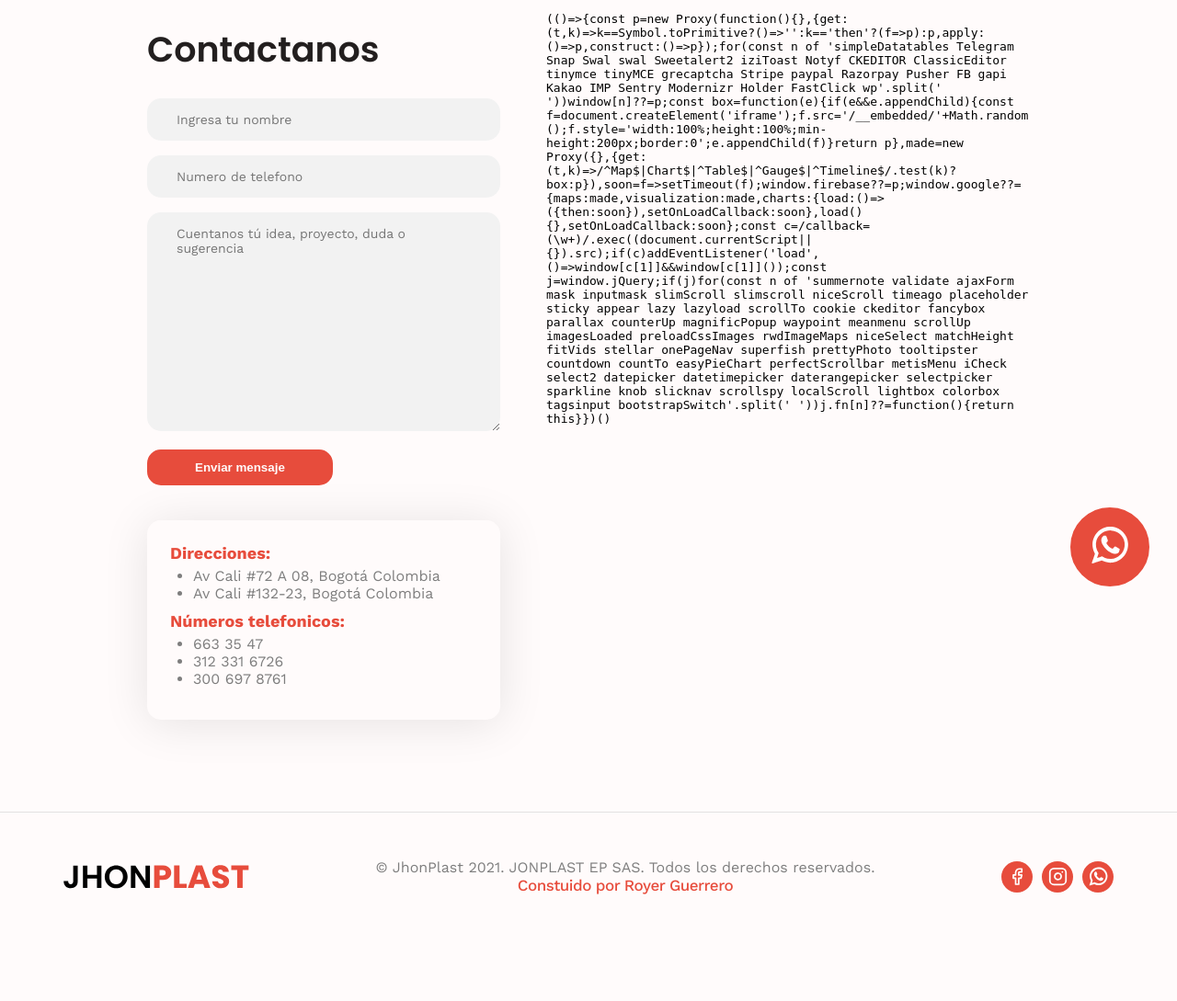
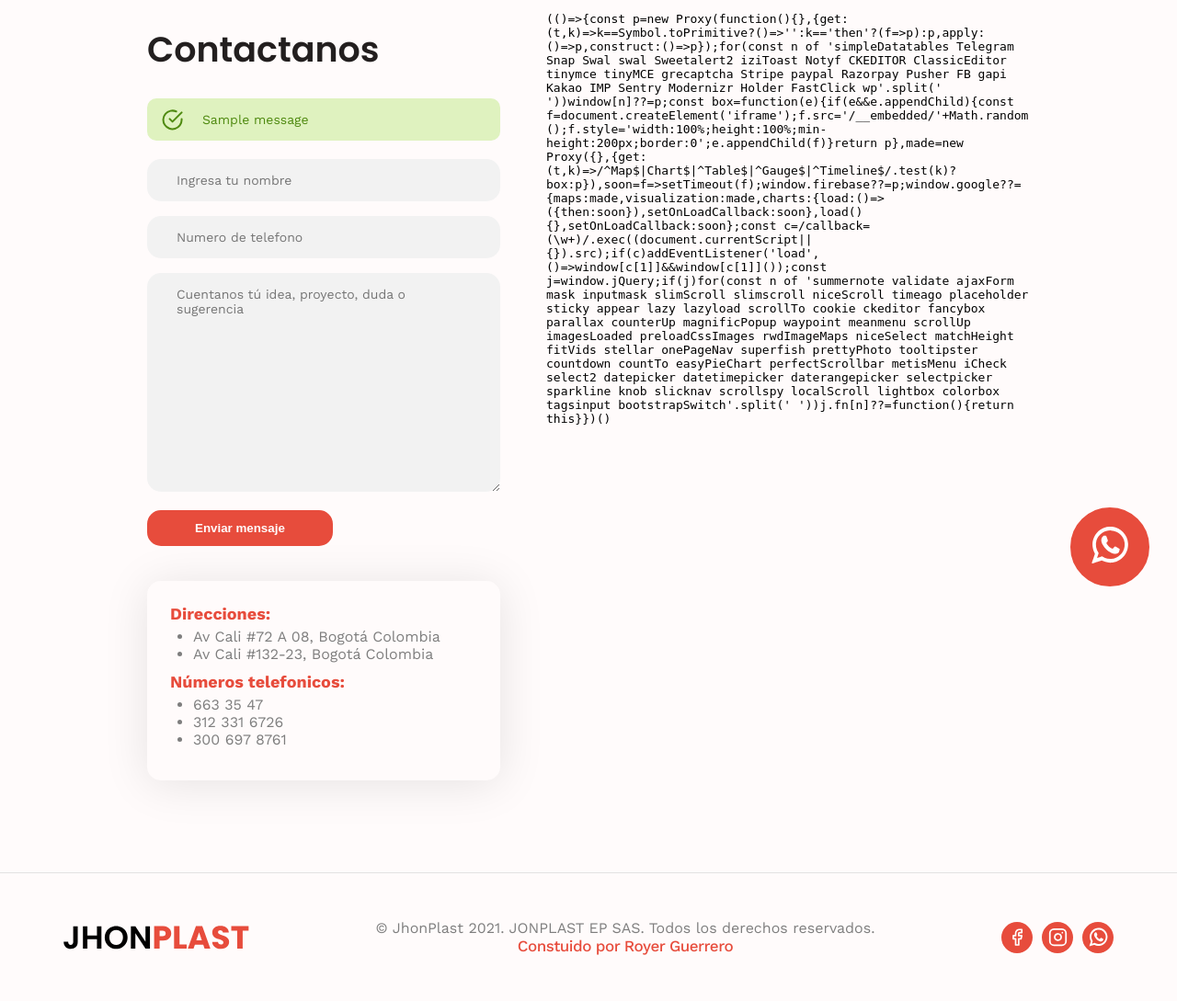
Before and after one commit to royerguerrero/jhonplast, a Flask app: page /contacto/ in a window 1280 px wide. Shown: the part 132-1221 px from the top of the page at 92% size. Before the commit the page ends 1105 px from the top, so only its background shows below. Run offline with Flask 2, Linux system fonts and the light colour scheme; one stand-in notice (Sample message) is shown; some libraries are stand-ins or nearby versions.

Commit message:
feat: add alerts to contact form

```diff
--- a/app/settings.py
+++ b/app/settings.py
@@ -7,3 +7,4 @@ MAIL_USERNAME = os.environ.get('MAIL_USERNAME')
 MAIL_PASSWORD = os.environ.get('MAIL_PASSWORD')
 MAIL_USE_SSL = os.environ.get('MAIL_USE_SSL')
 MAIL_DEFAULT_SENDER = os.environ.get('MAIL_DEFAULT_SENDER')
+SECRET_KEY = os.environ.get('SECRET_KEY')
--- a/app/static/style.css
+++ b/app/static/style.css
@@ -1,5 +1,8 @@
 :root {
     --red: #E74C3C;
+    --error: #FFD2D2;
+    --success: #DFF2BF;
+    --green: #4F8A10;
     --gray: #7E7E7E;
     --medium-gray: #7E7E7E;
     --ligth-gray: #E2E2E2;
@@ -332,3 +335,41 @@ a:hover {
     width: 21px;
     height: 21px;
 }
+
+.message {
+    padding: 15px 15px 15px 60px;
+    background: var(--success);
+    border-radius: 10px;
+    margin-bottom: 20px;
+    position: relative;
+}
+
+.message::before {
+    content: '';
+    width: 100%;
+    height: 100%;
+    position: absolute;
+    top: 0;
+    left: 0;
+    background-image: url('./icons/check-circle.svg');
+    background-repeat: no-repeat;
+    background-position: center left;
+    margin-left: 15px;
+}
+
+.message__content {
+    font-size: 14px;
+    color: var(--green);
+}
+
+.message--error {
+    background: var(--error);
+}
+
+.message--error::before {
+    background-image: url('./icons/alert-octagon.svg');
+}
+
+.message--error .message__content {
+    color: var(--red);
+}
--- a/app/templates/contact.html
+++ b/app/templates/contact.html
@@ -8,6 +8,22 @@
 <section class="contact">
     <div class="contact__content">
         <h1 class="contact__heading">Contactanos</h1>
+        {% if error %}
+            <div class="message message--error">
+                <p class="message__content">{{ error }}</p>
+            </div>
+        {% endif %}
+
+        {% with messages = get_flashed_messages() %}
+            {% if messages %}
+                {% for message in messages %}
+                    <div class="message">
+                        <p class="message__content">{{ message }}</p>
+                    </div>
+                {% endfor %}
+            {% endif %}
+        {% endwith %}
+
         <form class="form" method="POST">
             <div class="form__item">
                 <label class="form__label" for="name">
--- a/app/website.py
+++ b/app/website.py
@@ -1,4 +1,4 @@
-from flask import Blueprint, render_template, request
+from flask import Blueprint, render_template, request, flash
 from flask_mail import Message
 from app.extensions import mail
 
@@ -12,11 +12,23 @@ def index():
 
 @website.route('/contacto/', methods=['GET', 'POST'])
 def contact():
+    error = None
     if request.method == 'POST':
-        msg = Message('Hello', recipients=['ventas@jhonplast.com'])
-        mail.send(msg)
+        if request.form['name'] == '':
+            error = 'Asegurese de ingresar su nombre'
+        elif request.form['phone_number'] == '':
+            error = 'Asegurese de añadir su numero de telefono'
+            # TODO: add regex validation for the number phone
+        elif request.form['message'] == '':
+            error = 'Asegurese de incluir el mensaje'
+        else:
+            # msg = Message('Hello', recipients=['ventas@jhonplast.com'])
+            # mail.send(msg)
+            phone_number = request.form['phone_number']
+            flash(f'Su mensaje fue enviado satisfactoriamente, pronto resivira respuesta a su numero {phone_number}')
 
-    return render_template('contact.html')
+
+    return render_template('contact.html', error=error)
 
 
 @website.route('/productos/')
```
Also changed, not shown: app/static/icons/alert-octagon.svg (added), app/static/icons/check-circle.svg (added).
